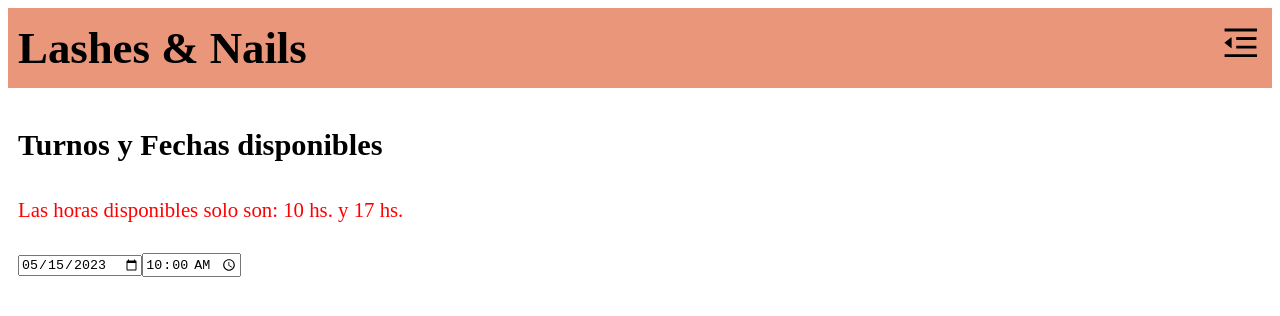
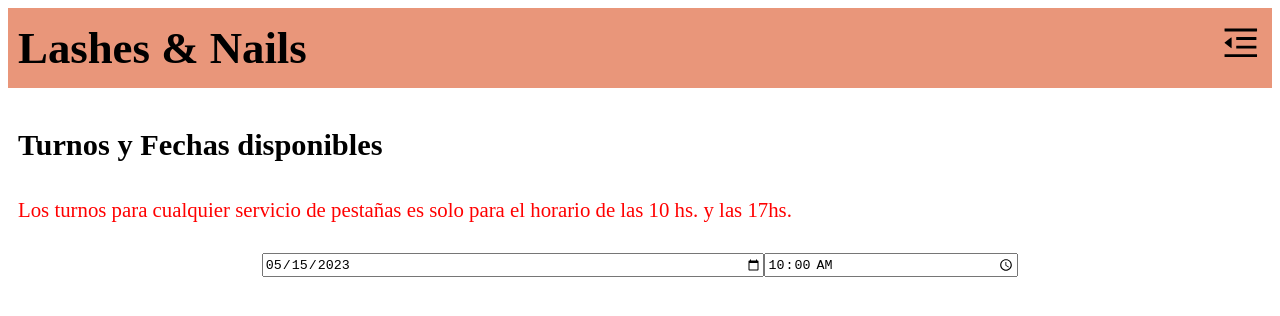
Before and after one commit to abril-cantera/proyecto-chicas, a React (Create React App) app: page /#/turns in a window 1280 px wide. Shown: the top 316 px of the page. Built offline with nearby package versions, Linux system fonts and the light colour scheme; the HTML template or start-up script is replaced by a standard one.

Commit message:
4 commit

```diff
--- a/src/components/Turns.js
+++ b/src/components/Turns.js
@@ -27,18 +27,23 @@ const Turns = () => {
     <div className="containerPrincipal">
       <div className="infoTitle">
         <h2>Turnos y Fechas disponibles</h2>
-        <p>Las horas disponibles solo son: 10 hs. y 17 hs.</p>
+        <p>Los turnos para cualquier servicio de pestañas es solo para el horario de las 10 hs. y las 17hs.</p>
       </div>
       <form action="">
-        <input type="date"
+        <input
+          className="inputDate"
+          type="date"
+          id="date"
+          name="date"
           value={defaultDate}
           min={getFormattedDate()}
           onChange={(e) => setDefaultDate(e.target.value)}
         />
         <input
+          className="inputTime"
           type="time"
-          id="myTime"
-          name="myTime"
+          id="time"
+          name="time"
           value={selectedTime}
           onChange={handleTimeChange}
         >
--- a/src/styles/turns.css
+++ b/src/styles/turns.css
@@ -13,3 +13,16 @@
   padding-bottom: 10px;
   color: red;
 }
+
+form {
+  display: flex;
+  justify-content: center;
+}
+
+.inputDate {
+  width: 40%;
+}
+
+.inputTime {
+  width: 20%;
+}
```
